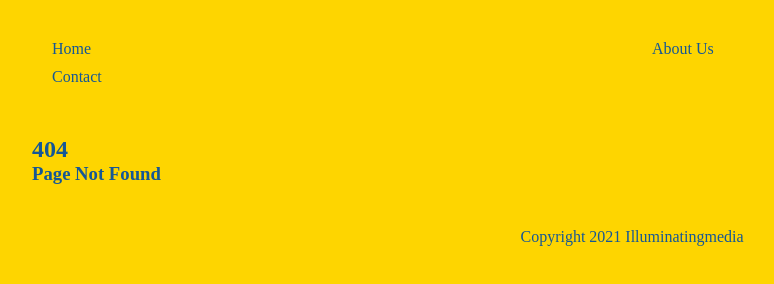
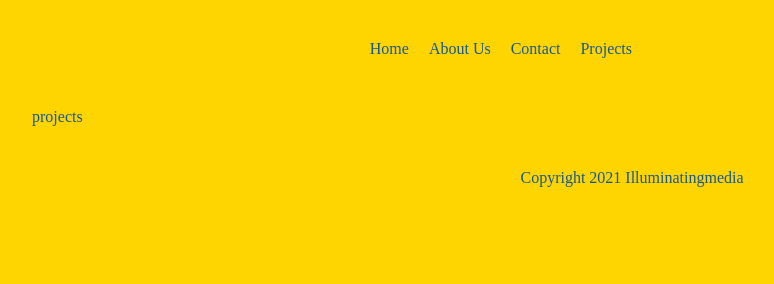
Before and after one commit to foday/illuminatingmedia.gatsby, a Gatsby site in the folder portfolio/: page /projects in a window 1280 px wide. Before the commit this address had no page. Shown: the whole page, without its empty margins (8-782 px from the left). Built offline with nearby package versions, Linux system fonts and the light colour scheme; Gatsby itself is replaced by a stand-in of ours.

```diff
--- a/portfolio/src/components/Navbar.jsx
+++ b/portfolio/src/components/Navbar.jsx
@@ -4,10 +4,12 @@
 function Navbar() {
   return (
     <nav>
-        <Link to="/">Home</Link>
-        <Link to="/aboutus">About Us</Link>
-        <Link to="/contact">Contact</Link>
-
+        <div className="links">
+            <Link to="/">Home</Link>
+            <Link to="/aboutus">About Us</Link>
+            <Link to="/contact">Contact</Link>
+            <Link to="/projects">Projects</Link>
+        </div>
     </nav>
   )
 }
--- /dev/null
+++ b/portfolio/src/pages/projects.js
@@ -0,0 +1,15 @@
+import React from 'react'
+import Layout from '../components/Layout'
+
+
+function projects() {
+  return (
+    <Layout>
+        <div>projects</div>
+    </Layout>
+
+  )
+}
+
+
+export default projects
```
